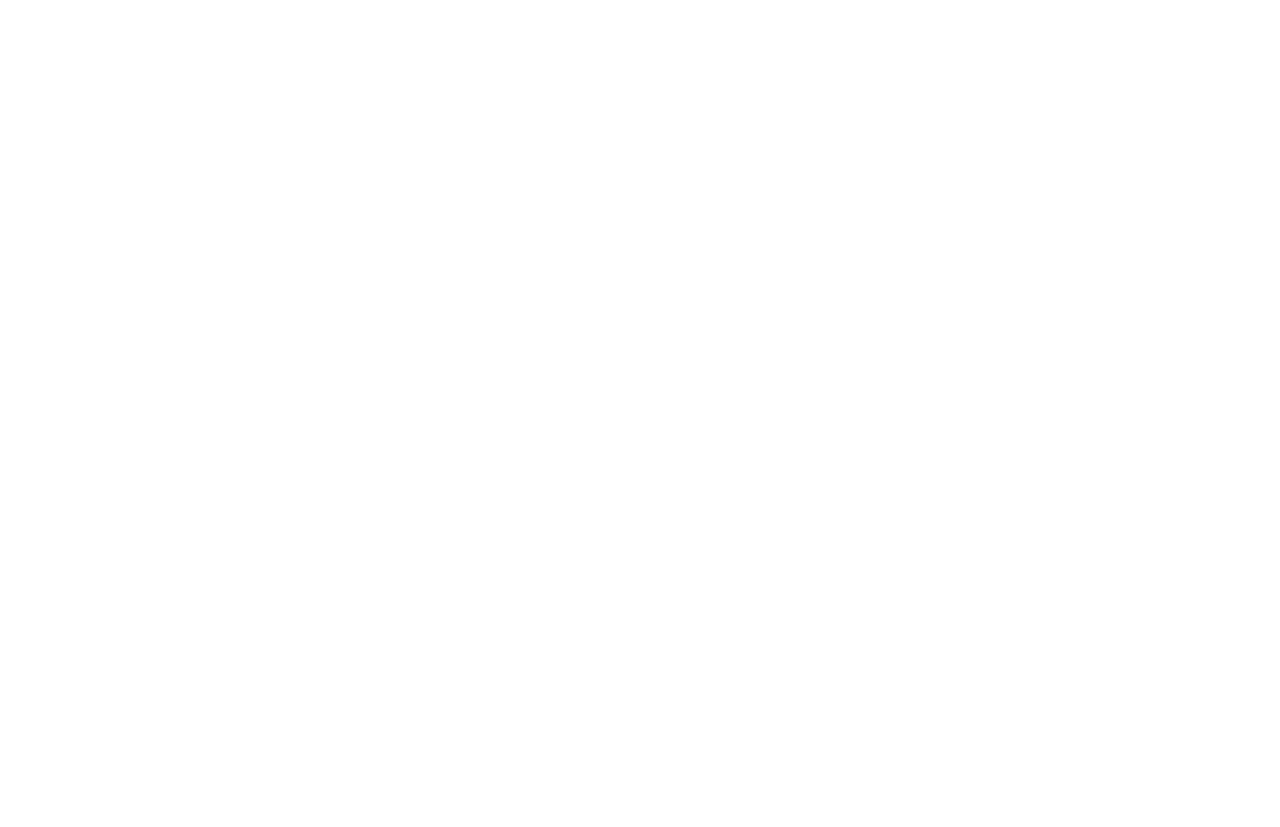
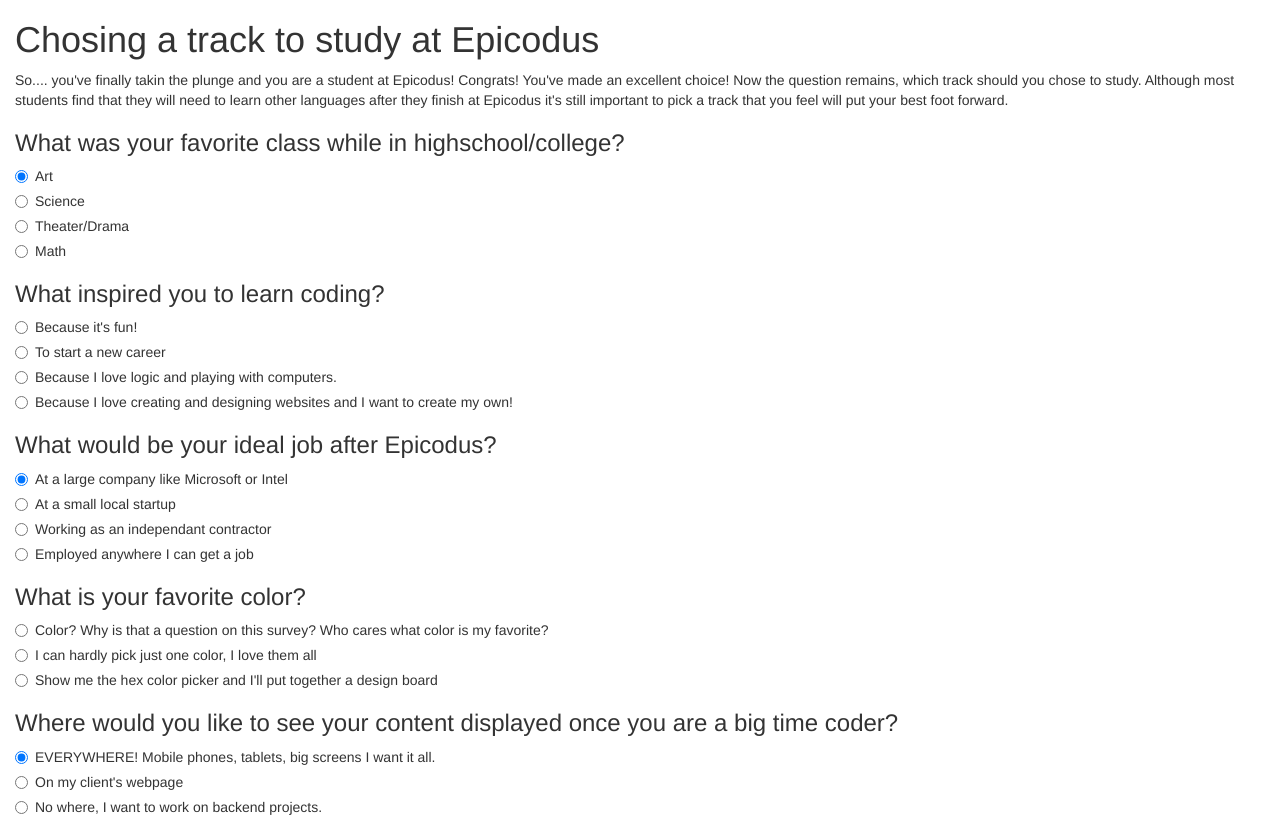
Before and after one commit to KatyCodes/track-survey, a plain HTML site: page index.html in a window 1280 px wide. Before the commit the page ends 800 px from the top, so only its background shows below. Drawn offline with nearby package versions, Linux system fonts and the light colour scheme.

Commit message:
add all the questions in the index.html

```diff
--- a/index.html
+++ b/index.html
@@ -1,9 +1,141 @@
 <!DOCTYPE html>
 <html>
   <head>
-    <title></title>
+    <link href="https://maxcdn.bootstrapcdn.com/bootstrap/3.3.7/css/bootstrap.min.css" rel="stylesheet" type="text/css">
+    <link href="css/styles.css" rel="stylesheet" type="text/css">
+    <script src="https://code.jquery.com/jquery-3.1.0.min.js"   integrity="sha256-cCueBR6CsyA4/9szpPfrX3s49M9vUU5BgtiJj06wt/s="   crossorigin="anonymous"></script>
+    <script src="js/scripts.js"></script>
+    <title>Choosing an Epicodus track</title>
   </head>
   <body>
+    <div class = "container-fluid">
+      <h1>Chosing a track to study at Epicodus</h1>
+      <p>So.... you've finally takin the plunge and you are a student at Epicodus! Congrats! You've made an excellent choice! Now the question remains, which track should you chose to study. Although most students find that they will need to learn other languages after they finish at Epicodus it's still important to pick a track that you feel will put your best foot forward.</p>
 
+      <form>
+        <!--question1-->
+        <h3>What was your favorite class while in highschool/college?</h3>
+        <div class="radio">
+          <label>
+            <input type="radio"  name="q1"  value="art" checked>
+            Art
+          </label>
+        </div>
+        <div class="radio">
+          <label>
+            <input type="radio" name="q1" value="science">
+            Science
+          </label>
+        </div>
+        <div class="radio">
+          <label>
+            <input type="radio" name="q1" value="theater">
+            Theater/Drama
+          </label>
+        </div>
+        <div class="radio">
+          <label>
+            <input type="radio" name="q1" value="math">
+            Math
+          </label>
+        </div>
+        <!--end question 1-->
+        <!--question 2-->
+        <h3>What inspired you to learn coding?</h3>
+        <div class="radio">
+          <label>
+            <input type="radio"  name="q2"  value="fun" checked>
+            Because it's fun!
+          </label>
+        </div>
+        <div class="radio">
+          <label>
+            <input type="radio" name="q2" value="career">
+            To start a new career
+          </label>
+        </div>
+        <div class="radio">
+          <label>
+            <input type="radio" name="q2" value="logic">
+            Because I love logic and playing with computers.
+          </label>
+        </div>
+          <div class="radio">
+            <label>
+              <input type="radio" name="q2" value="play">
+              Because I love creating and designing websites and I want to create my own!
+            </label>
+          </div>
+        <!--end question 2 -->
+        <!--question 3-->
+        <h3>What would be your ideal job after Epicodus?</h3>
+        <div class="radio">
+          <label>
+            <input type="radio"  name="q3"  value="large" checked>
+            At a large company like Microsoft or Intel
+          </label>
+        </div>
+        <div class="radio">
+          <label>
+            <input type="radio" name="q3" value="startup">
+            At a small local startup
+          </label>
+        </div>
+        <div class="radio">
+          <label>
+            <input type="radio" name="q3" value="indi">
+            Working as an independant contractor
+          </label>
+        </div>
+          <div class="radio">
+            <label>
+              <input type="radio" name="q3" value="anywhere">
+              Employed anywhere I can get a job
+            </label>
+          </div>
+        <!--end of question 3-->
+        <!-- question 4-->
+        <h3>What is your favorite color?</h3>
+        <div class="radio">
+          <label>
+            <input type="radio"  name="q2"  value="nocolor" checked>
+            Color? Why is that a question on this survey? Who cares what color is my favorite?
+          </label>
+        </div>
+        <div class="radio">
+          <label>
+            <input type="radio" name="q2" value="all">
+            I can hardly pick just one color, I love them all
+          </label>
+        </div>
+        <div class="radio">
+            <label>
+              <input type="radio" name="q2" value="play">
+              Show me the hex color picker and I'll put together a design board
+            </label>
+          </div>
+        <!--end of question 4-->
+        <!--question 5-->
+        <h3>Where would you like to see your content displayed once you are a big time coder?</h3>
+        <div class="radio">
+          <label>
+            <input type="radio"  name="q2"  value="everywhere" checked>
+            EVERYWHERE! Mobile phones, tablets, big screens I want it all.
+          </label>
+        </div>
+        <div class="radio">
+          <label>
+            <input type="radio" name="q2" value="client">
+            On my client's webpage
+          </label>
+        </div>
+        <div class="radio">
+          <label>
+            <input type="radio" name="q2" value="nowhere">
+            No where, I want to work on backend projects.
+          </label>
+      <!--end of question 5-->
+      </form>
+    </div>
   </body>
 </html>
```
